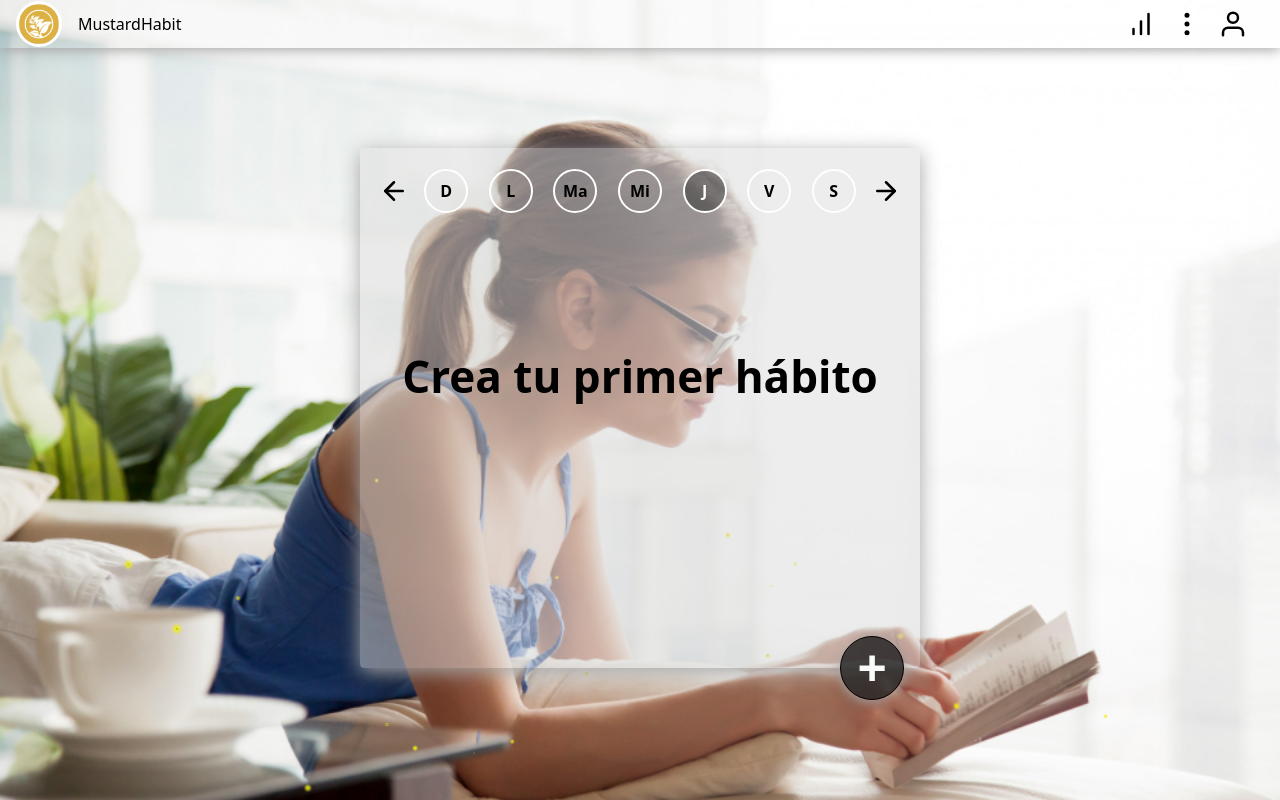
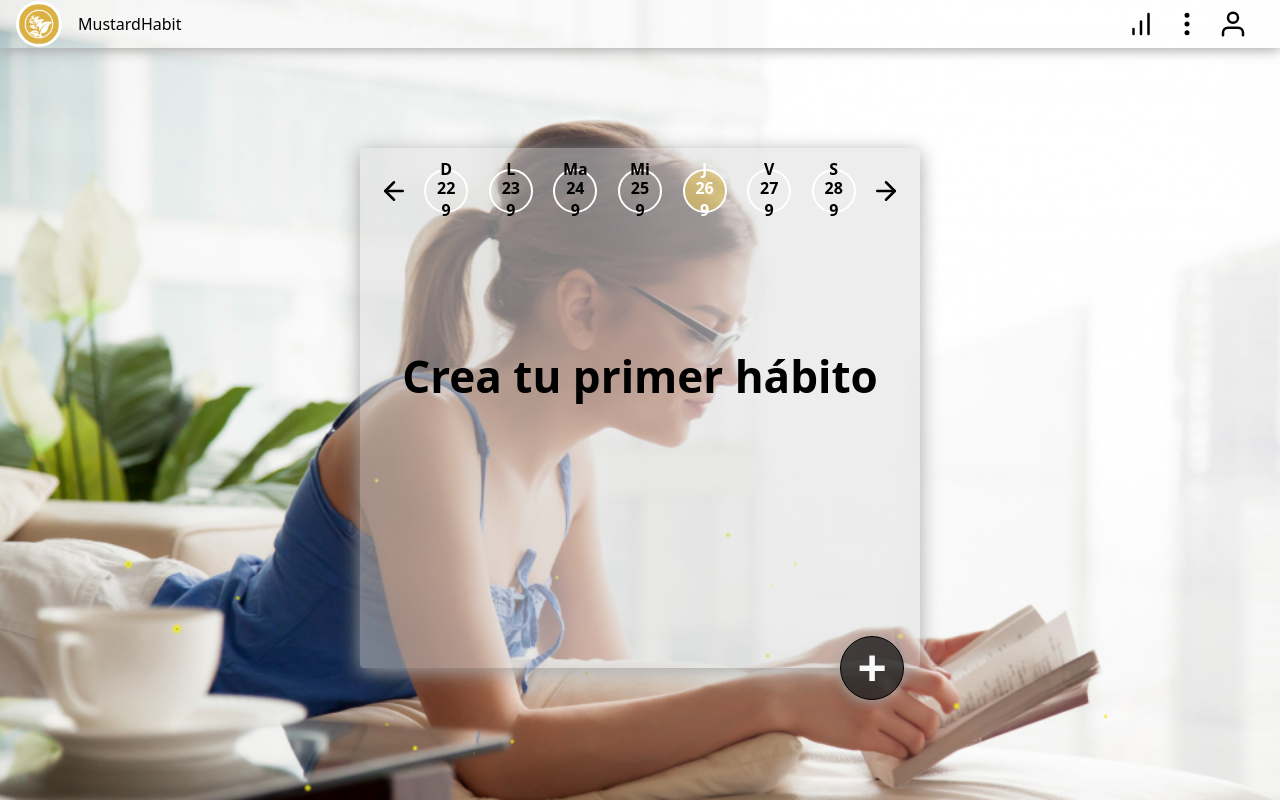
Before and after one commit to fabianvegadev/app-mustard-habit, a React (Vite) app: page / in a window 1280 px wide. Built offline with nearby package versions, Linux system fonts and the light colour scheme.

Commit message:
Finalizando ajustes de la nabvar

```diff
--- a/src/App/App.jsx
+++ b/src/App/App.jsx
@@ -25,14 +25,13 @@ function useLocalStorage (itemName, initianValue) {
       setItem(newItem);
   }
 
-  return [parsedItem, item, saveItem];
+  return [item, saveItem];
 }
-
 const daysOfWeek = ['D', 'L', 'Ma', 'Mi', 'J', 'V', 'S'];
 
 function App() {
 
-   // Función para obtener los días con las fechas correspondientes
+   // Función para obtener los días iniciales con sus respectivos datos
   const getDaysWithDates = (date) => {
     const daysWithDates = [];
     const today = new Date(date);
@@ -49,21 +48,41 @@ function App() {
   };
 
   const [selectedDay, setSelectedDay] = useState(new Date().toLocaleDateString());
-  const [parsedHabits, habits, saveHabit] = useLocalStorage(`${selectedDay}`, []);
+  const [habits, saveHabit] = useLocalStorage('habits', []);
   const [openModal, setOpenModal] = useState (false);
   const [newHabitValue, setNewHabitValue] = useState('');
   const [newHabitJornada, setNewHabitJornada] = useState('');
-  const [, logros, saveLogros] = useLocalStorage ('logros', []);
-  const [currentDate, setCurrentDate] = useLocalStorage('currentDate', new Date()); // Estado para el movimiento de la navbar
+  const [logros, saveLogros] = useLocalStorage ('logros', []);
+  const [currentDate, setCurrentDate] = useState(new Date()); // Estado para el movimiento de la navbar
   const [efectCurrentDay, setEfectCurrentDay] = useState(new Date().toLocaleDateString()); // Estado para el día seleccionado
   const inicialDaysWithDates = getDaysWithDates(currentDate);
-  const [, daysWithDates, setDaysWithDates] = useLocalStorage('dayWithDates', inicialDaysWithDates);
-
+  const [daysWithDates, setDaysWithDates] = useLocalStorage('dayWithDates', inicialDaysWithDates);
 
   const selectDay = (e) => {
     setSelectedDay(e.target.title);
-    saveHabit(parsedHabits);
   };
+
+  // funcion para crear nuevos dias en localstorage cada vez que se le da click a las flechas de la navbar
+  const createNewDates = (newDate) => {
+    const newDaysWithDates = [...daysWithDates];
+    const today = new Date(newDate);
+    for (let i = 0; i < 7; i++) {
+      const day = new Date(today);
+      day.setDate(today.getDate() - today.getDay() + i);
+      const fullDay = day.toLocaleDateString()
+      const existe = daysWithDates.some((day) => day.fullDate === fullDay)
+      if (!existe) {
+        newDaysWithDates.push(
+          {
+            name: daysOfWeek[i],
+            fullDate: fullDay,
+            allCompleted: false
+          }
+        )
+      }
+    }
+    setDaysWithDates(newDaysWithDates)
+  }
 
   const onAddHabit = (text, jornada) => {
     var idHabit = (Math.random() * 10);
@@ -75,29 +94,26 @@ function App() {
         jornada: jornada,
         streak: 0,
         completed: false,
+        date: selectedDay,
     });
-
     saveHabit(newHabits);
   }
-
 
   const onCompleteHabit = (index) => {
     const newHabits = [...habits];
     newHabits[index].completed = !newHabits[index].completed;
     newHabits.sort( (i) => i.completed ? 1 : -1);
+    saveHabit(newHabits);
 
     const newLogros = [...logros];
-    const fullDate = new Date().toLocaleDateString();
-    if ((newHabits.every((habit) => habit.completed === true)) &
-        (newLogros.every((logro) => logro.fullDate === fullDate))) {
+    const existe = logros.some((logro) => logro.date === selectedDay)
+    const selectedHabits = habits.filter((habit) => habit.date === selectedDay)
+    if ((selectedHabits.every((habit) => habit.completed === true)) & !existe) {
           newLogros.push({
-            date: fullDate
+            date: selectedDay
           })
     }
-
-    saveHabit(newHabits);
     saveLogros(newLogros);
-    console.log(newLogros)
   }
 
   const onDeleteHabit = (key) => {
@@ -115,25 +131,22 @@ function App() {
   // Función para retroceder una semana
   const handlePreviousWeek = () => {
     const newDate = new Date(currentDate);
-    console.log(newDate)
     newDate.setDate(currentDate.getDate() - 7);
     setCurrentDate(newDate);
-    console.log(currentDate)
-    console.log(newDate)
+
+    createNewDates(newDate);
+    setSelectedDay(newDate.toLocaleDateString());
   };
 
-  console.log(typeof currentDate)
 
   // Función para avanzar una semana
   const handleNextWeek = () => {
     const newDate = new Date(currentDate);
-    const newNewDate = new Date()
-    newNewDate.setDate(newDate.getDate() + 7);
-    setCurrentDate(newNewDate);
-    console.log(typeof newNewDate)
-    console.log(newNewDate)
-    console.log(typeof currentDate)
-    console.log(currentDate)
+    newDate.setDate(currentDate.getDate() + 7);
+    setCurrentDate(newDate);
+
+    createNewDates(newDate);
+    setSelectedDay(newDate.toLocaleDateString());
   };
 
   // Resaltar el día actual automáticamente
@@ -153,10 +166,7 @@ function App() {
         }
       })
     })
-    console.log(daysWithDates)
   }, [logros])
-
-  console.log(daysWithDates)
 
   return (
     <BrowserRouter>
@@ -184,6 +194,7 @@ function App() {
             onCompleteHabit={onCompleteHabit}
             onDeleteHabit={onDeleteHabit}
             onEditHabit={onEditHabit}
+            currentDate={currentDate}
             daysWithDates={daysWithDates}
             efectCurrentDay={efectCurrentDay}
             handlePreviousWeek={handlePreviousWeek}
--- a/src/DateBar/DateBar.jsx
+++ b/src/DateBar/DateBar.jsx
@@ -2,9 +2,37 @@ import './DateBar.css';
 import { FaRegCheckCircle } from "react-icons/fa";
 import { FiArrowLeft, FiArrowRight } from 'react-icons/fi';
 
+const daysOfWeek = ['D', 'L', 'Ma', 'Mi', 'J', 'V', 'S'];
+
 const DateBar = (props) => {
 
+  const getShowDaysWithDates = (date) => {
+    const showDaysWithDates = [ ];
+    const today = new Date(date);
+    for (let i = 0; i < 7; i++) {
+      const day = new Date(today);
+      day.setDate(today.getDate() - today.getDay() + i);
+      const dia = day.getDate()
+      const mes = day.getMonth() + 1
+      const fullDay = day.toLocaleDateString()
+      props.daysWithDates.map((day) => {
+        if (fullDay === day.fullDate) {
+          showDaysWithDates.push(
+            {
+              name: daysOfWeek[i],
+              dia: dia,
+              mes: mes,
+              fullDate: day.fullDate,
+              allCompleted: day.allCompleted
+            }
+          )
+        }
+      })
+    };
+    return showDaysWithDates;
+  }
 
+  const showDaysWithDates = getShowDaysWithDates(props.currentDate)
 
   return (
     <div className="date-bar-container">
@@ -12,7 +40,7 @@ const DateBar = (props) => {
         <FiArrowLeft/>
       </button>
 
-      {props.daysWithDates.map((item, index) => (
+      {showDaysWithDates.map((item, index) => (
         // console.log(item),
         <div
           title={[item.fullDate]}
@@ -21,12 +49,9 @@ const DateBar = (props) => {
           className={
             `date-bar-day
             ${(item.allCompleted == true)
-              // & props.habits.length != 0)
-              ? 'felicitaciones'
-              : item.fullDate === props.efectCurrentDay
-                && 'currentDay'}
-            ${(props.selectedDay === (item.fullDate)
-              & item.fullDate != props.efectCurrentDay)
+              & (props.habits.length != 0)
+              && 'felicitaciones'}
+            ${props.selectedDay === (item.fullDate)
                 && 'selectedDay'}
                 `}
         >
@@ -34,6 +59,8 @@ const DateBar = (props) => {
             ? <div className='IconCheck'> <FaRegCheckCircle/> </div>
             : <div/>}
           <div className='text-date'>{item.name}</div>
+          <div>{item.dia}</div>
+          <div>{item.mes}</div>
         </div>
       ))}
 
--- a/src/HabitList/HabitList.jsx
+++ b/src/HabitList/HabitList.jsx
@@ -19,11 +19,11 @@ import { HabitItem } from "../HabitItem/HabitItem";
 
 function HabitList (props) {
 
-
     return (
         <ul className="HabitList">
 
             {props.habits.map((habit, index) =>
+            (habit.date === props.selectedDay) &&
             <HabitItem
                 key={habit.key}
                 text={habit.text}
@@ -35,7 +35,6 @@ function HabitList (props) {
                 onDeleteHabit={props.onDeleteHabit}
                 onEditHabit={props.onEditHabit}
                 setNewHabitValue={props.setNewHabitValue}
-
             ></HabitItem>
             )}
 
--- a/src/HomePage/HomePage.jsx
+++ b/src/HomePage/HomePage.jsx
@@ -21,6 +21,7 @@ function HomePage (props) {
             selectDay={props.selectDay}
             selectedDay={props.selectedDay}
             setSelectedDay={props.setSelectedDay}
+            currentDate={props.currentDate}
             daysWithDates={props.daysWithDates}
             efectCurrentDay={props.efectCurrentDay}
             handlePreviousWeek={props.handlePreviousWeek}
@@ -36,7 +37,7 @@ function HomePage (props) {
           onDeleteHabit={props.onDeleteHabit}
           onEditHabit={props.onEditHabit}
           setNewHabitValue={props.setNewHabitValue}
-
+          selectedDay={props.selectedDay}
           />
         }
 
```
